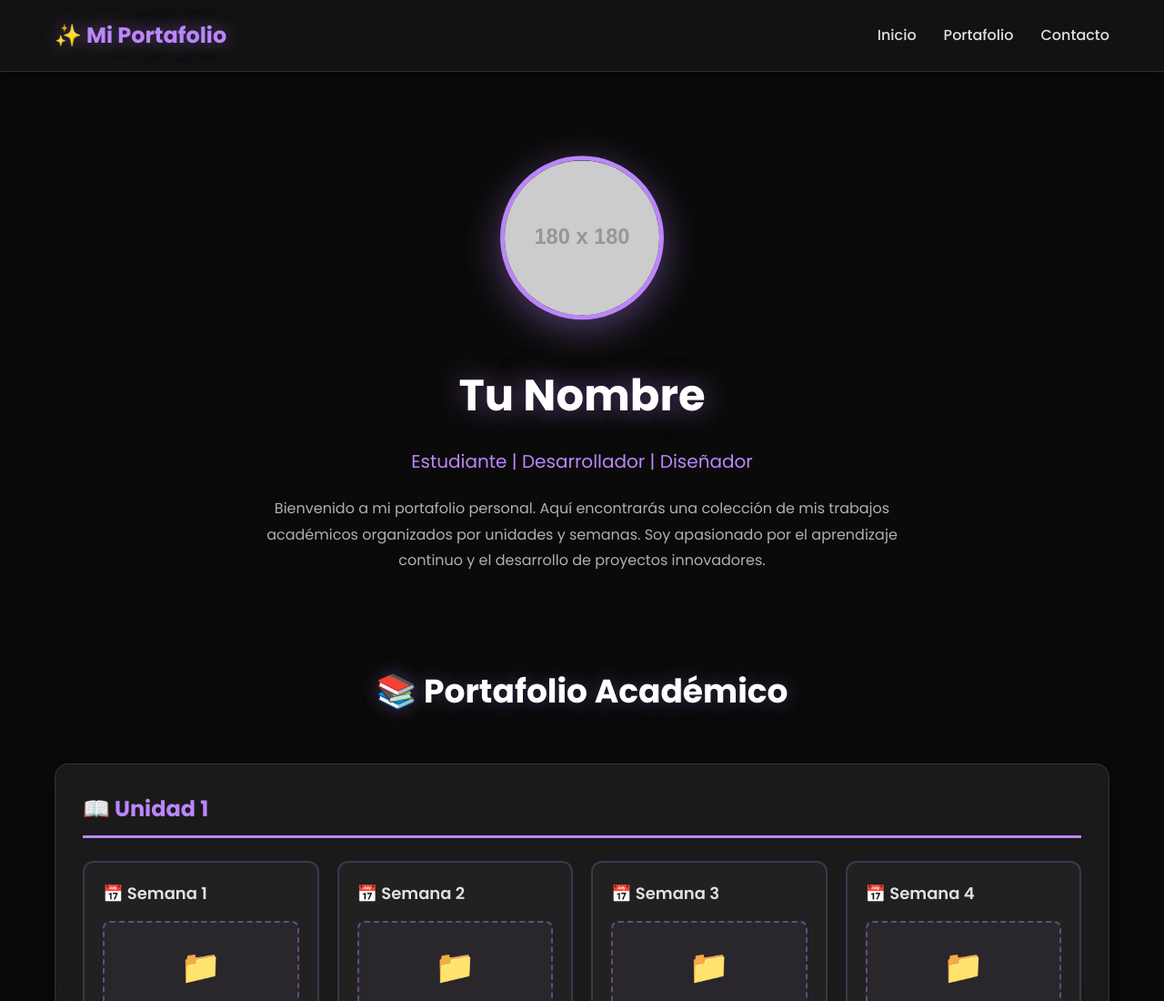
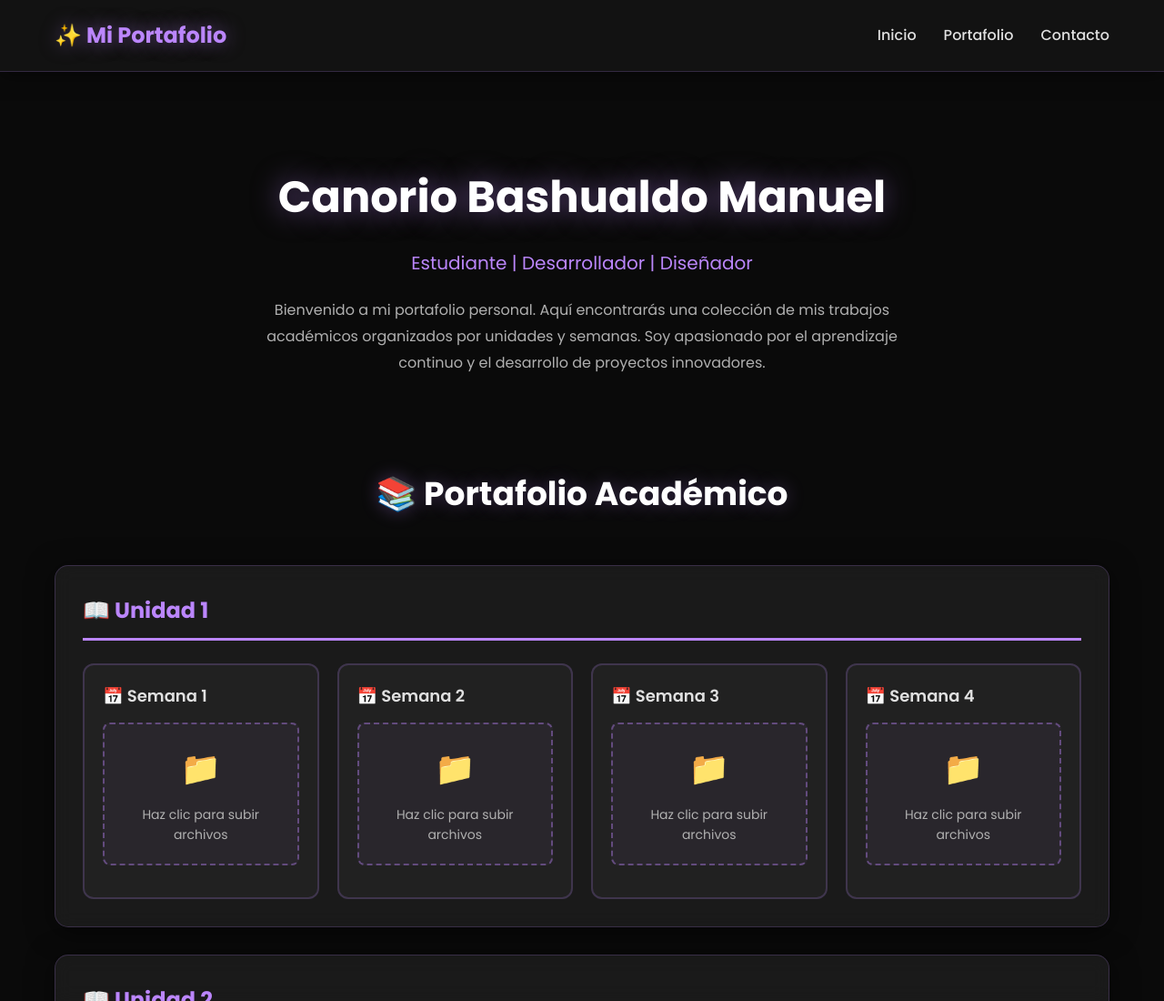
Before and after one commit to manuelcanorio/mi-portafolio, a plain HTML site: page index.html in a window 1280 px wide. Shown: the top 1100 px of the page at 91% size. Drawn offline with Linux system fonts and the light colour scheme; placeholder pictures from the web are drawn by us.

Commit message:
index.html

```diff
--- a/index.html
+++ b/index.html
@@ -409,8 +409,8 @@
 
         <!-- Hero Section -->
         <section class="hero" id="inicio">
-            <img src="https://via.placeholder.com/180/BB86FC/FFFFFF?text=TU+FOTO" alt="Foto de perfil" class="profile-img">
-            <h1>Tu Nombre</h1>
+
+            <h1>Canorio Bashualdo Manuel</h1>
             <p class="subtitle">Estudiante | Desarrollador | Diseñador</p>
             <p>Bienvenido a mi portafolio personal. Aquí encontrarás una colección de mis trabajos académicos organizados por unidades y semanas. Soy apasionado por el aprendizaje continuo y el desarrollo de proyectos innovadores.</p>
         </section>
```
